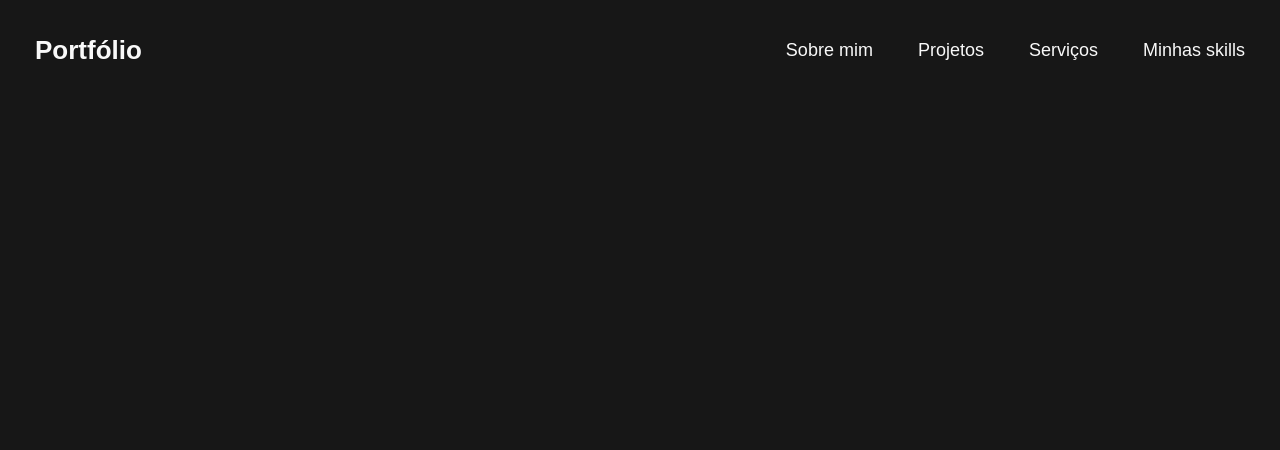
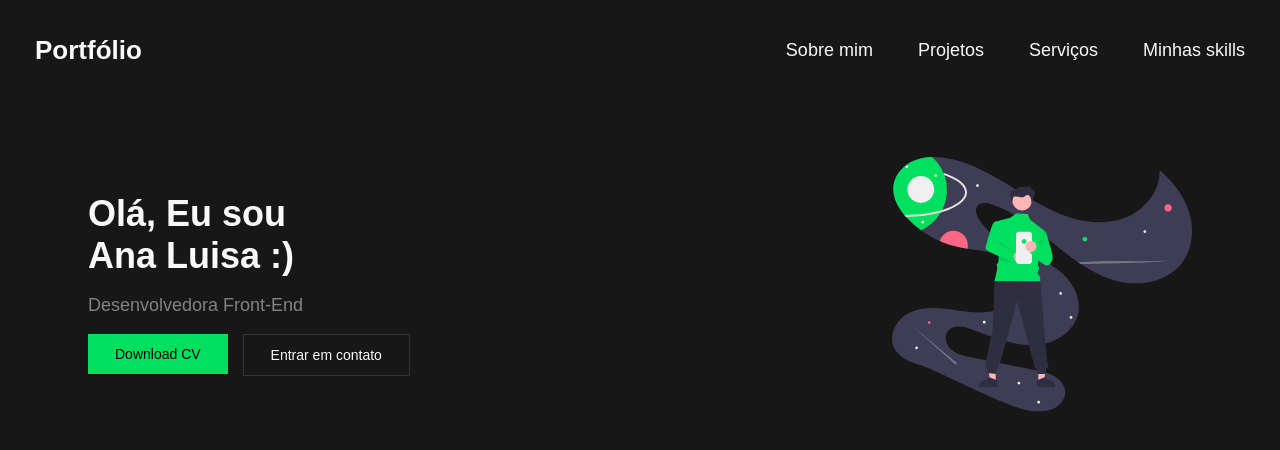
Before and after one commit to analuisadev/Portfolio, a React (Vite) app: page / in a window 1280 px wide. Shown: the top 450 px of the page. Built offline with nearby package versions, Linux system fonts and the light colour scheme.

Commit message:
creation of the intro

```diff
--- /dev/null
+++ b/src/assets/components/introduction/Introduction.tsx
@@ -0,0 +1,22 @@
+import * as styled from './styles'
+import image from '../../../img/javascript-frameworks-animate.svg'
+
+export function Introduction() {
+    return (
+        <>
+            <styled.Section>
+                <styled.MyIntroduction>
+                    <h1>Olá, Eu sou Ana Luisa :)</h1>
+                    <p>Desenvolvedora Front-End</p>
+
+                    <styled.Buttons>
+                        <styled.DownloadCv>Download CV</styled.DownloadCv>
+                        <styled.ContactMe>Entrar em contato</styled.ContactMe>
+                    </styled.Buttons>
+                </styled.MyIntroduction>
+
+                <img src={image} alt="" />
+            </styled.Section>
+        </>
+    )
+}
--- /dev/null
+++ b/src/assets/components/introduction/styles.tsx
@@ -0,0 +1,49 @@
+import styled from "styled-components";
+
+export const Section = styled.section`
+    display: flex;
+    padding: 5.6rem;
+    width: 95%;
+    margin: auto;
+    justify-content: space-between;
+    align-items: center;
+`
+
+export const MyIntroduction = styled.div`
+    display: grid;
+    gap: 1.8rem;
+
+    h1{
+        font-weight: 700;
+        font-size: 3.6rem;
+        width: 22.1rem;
+    }
+
+    p{
+        color: var(--Secondary-Text-Color);
+        font-size: 1.8rem;
+        font-weight: 500;
+    }
+`
+
+export const Buttons = styled.button`
+    border: 0;
+    background: transparent;
+    display: flex;
+    gap: 1.5rem;
+`
+
+export const DownloadCv = styled.button`
+    background: #00DF5E;
+    font-size: 1.4rem;
+    font-weight: 500;
+    padding: 1.2rem 2.7rem;
+    border: 0;
+    cursor: pointer;
+`
+
+export const ContactMe = styled(DownloadCv)`
+    background: transparent;
+    border: .1rem solid var(--Border-Button);
+    color: var(--Primary-Text-Color);
+`
--- a/src/main.tsx
+++ b/src/main.tsx
@@ -1,11 +1,14 @@
-import React from 'react'
-import ReactDOM from 'react-dom/client'
 import { Header } from './assets/components/header/Header'
 import { GlobalStyle } from './GlobalStyles'
+import { Introduction } from './assets/components/introduction/Introduction'
+
+  import React from 'react'
+import ReactDOM from 'react-dom/client'
 
 ReactDOM.createRoot(document.getElementById('root') as HTMLElement).render(
   <React.StrictMode>
     <GlobalStyle/>
     <Header/>
+    <Introduction/>
   </React.StrictMode>,
 )
```
Also changed, not shown: src/img/javascript-frameworks-animate.svg (added).
